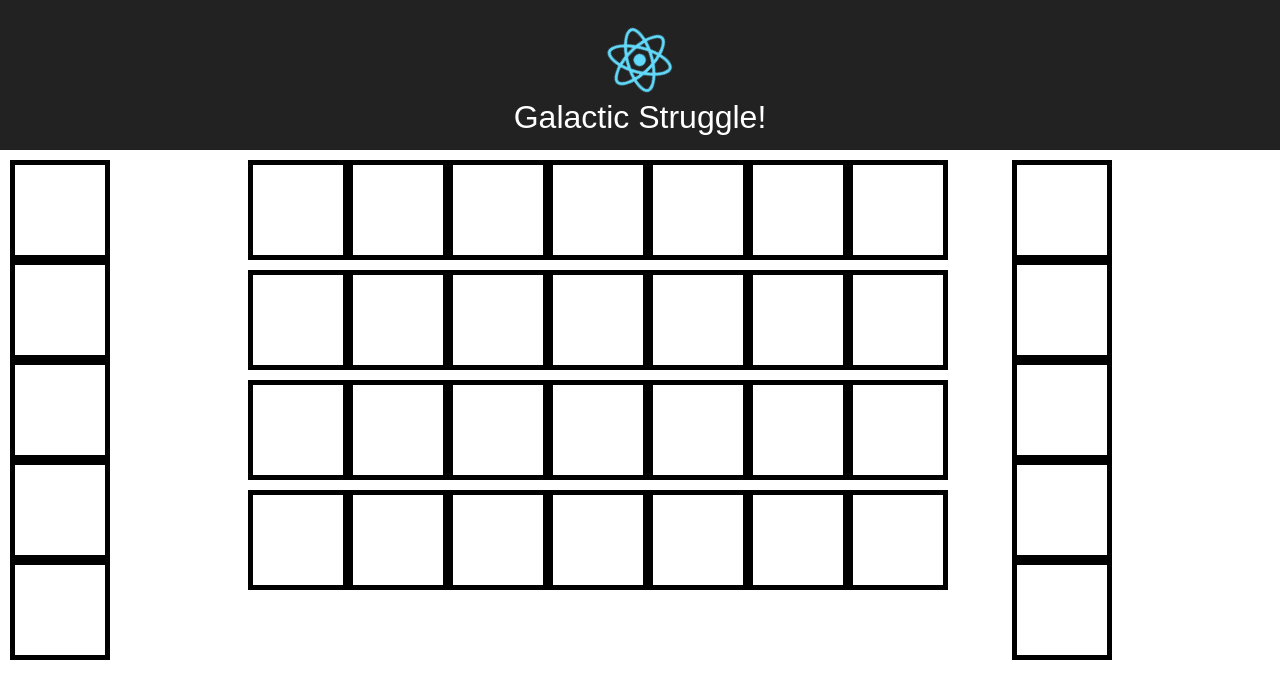
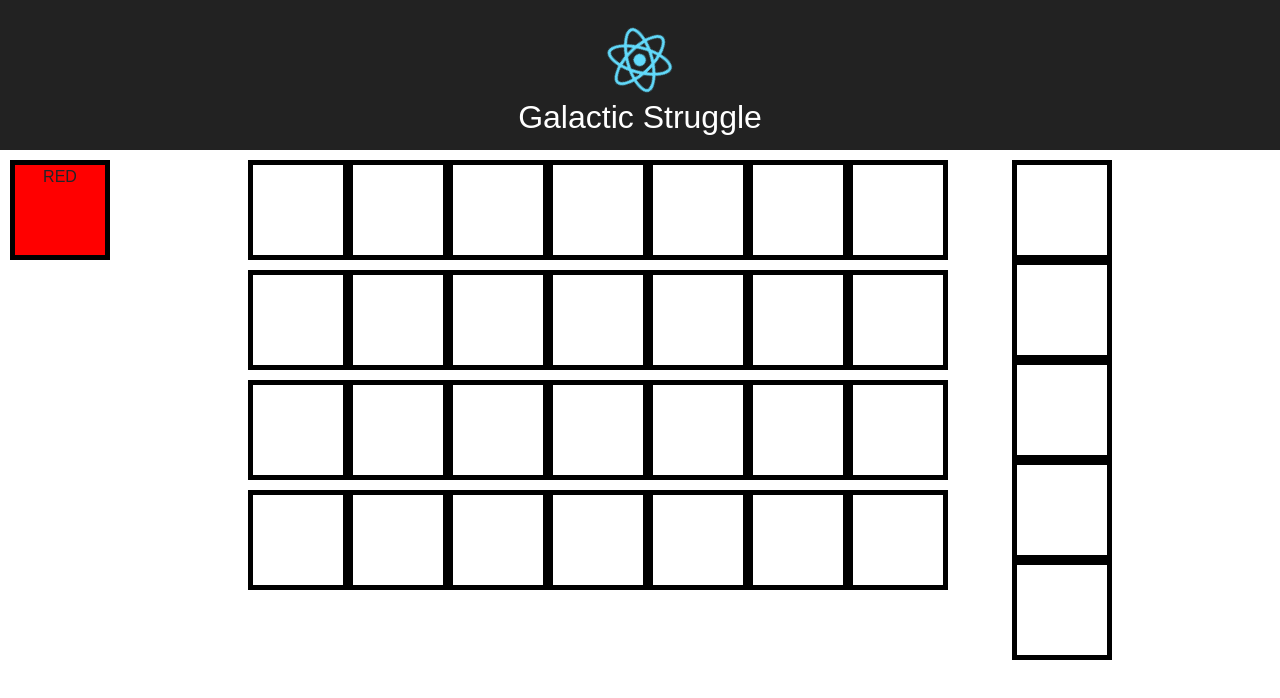
Before and after one commit to jakedemonaco/Galatic_Struggle, a React (Create React App) app in the folder galactic-struggle/: page / in a window 1280 px wide. Shown: the top 698 px of the page. Built offline with nearby package versions, Linux system fonts and the light colour scheme.

Commit message:
red sqaure works

```diff
--- a/galactic-struggle/src/App.js
+++ b/galactic-struggle/src/App.js
@@ -2,28 +2,57 @@ import React, { Component } from 'react';
 import logo from './logo.svg';
 import './App.css';
 
+
+
 class App extends Component {
+
+  constructor(props) {
+    super(props)
+    this.state = {
+      color: "RED",
+      boardcolor: "WHITE"
+    }
+
+    this.colors = {
+      "RED": {
+        "hexColor": '#f00'
+      },
+      "WHITE": {
+        "hexColor": '#fff'
+      }
+    }
+  }
+
   render() {
+
+    const squareStyle = {
+      "backgroundColor": typeof this.colors[this.state.color] === 'undefined' ? '#fff' : this.colors[this.state.color].hexColor
+    };
+
+    const boardStyle = {
+      "backgroundColor": typeof this.colors[this.state.color] === 'undefined' ? '#fff' : this.colors[this.state.boardcolor].hexColor
+    }
+
+
+
     return (
       <div className="App">
         <div className="App-header">
           <img src={logo} className="App-logo" alt="logo" />
-          <h2>Galactic Struggle!</h2>
+          <h2>Galactic Struggle</h2>
         </div>
 
         <div className="row">
 
           <div className="col-lg-2 playerOneHand">
-            <div className="square"></div>
-            <div className="square"></div>
-            <div className="square"></div>
-            <div className="square"></div>
-            <div className="square"></div>
+            <div className="square" onClick = {() => this.setState({color: "WHITE", boardcolor:"RED" })} style={squareStyle}>{this.state.color}</div>
           </div>
+
+
 
           <div className="col-lg-7">
             <div className="row board-one">
-              <div className="square"></div>
+              <div className="square square-id-1" style={boardStyle} ></div>
               <div className="square"></div>
               <div className="square"></div>
               <div className="square"></div>
--- a/galactic-struggle/src/index.css
+++ b/galactic-struggle/src/index.css
@@ -3,23 +3,3 @@ body {
   padding: 0;
   font-family: sans-serif;
 }
-
-.board {
-    display: flex;
-    width: 100px;
-    height: 600px;
-    flex-direction: column;
-    flex-wrap: wrap;
-    justify-content: flex-start;
-}
-
-.square {
-    height: 100px;
-    width: 100px;
-    box-sizing: border-box;
-    border: 5px solid;
-}
-
-.square:hover {
-    background-color: #090;
-}
```
Also changed, not shown: galactic-struggle/src/Components/board.js (+33 -33 lines).
